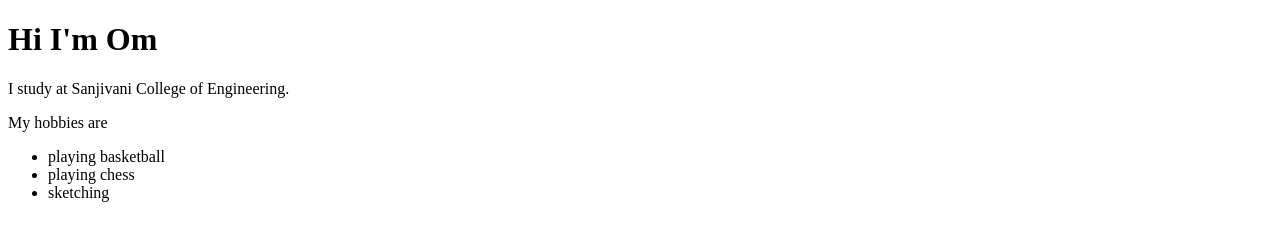
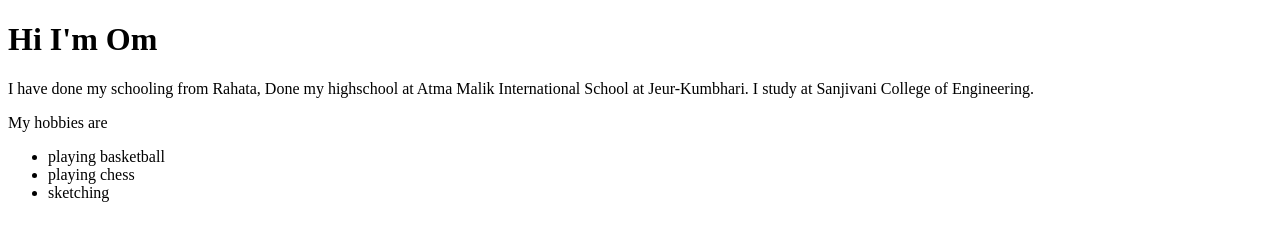
Before and after one commit to omsali/OmSali-web-development, a plain HTML site: page index.html in a window 1280 px wide. Drawn offline with Linux system fonts and the light colour scheme.

Commit message:
Update index.html

```diff
--- a/index.html
+++ b/index.html
@@ -8,7 +8,9 @@
 </head>
 <body>
     <h1>Hi I'm Om</h1>
-    <p>I study at Sanjivani College of Engineering.</p>
+    <p>
+        I have done my schooling from Rahata, Done my highschool at Atma Malik International School at Jeur-Kumbhari. I study at Sanjivani College of Engineering.
+    </p>
     <p>My hobbies are</p>
     <ul>
         <li>playing basketball</li>
```
